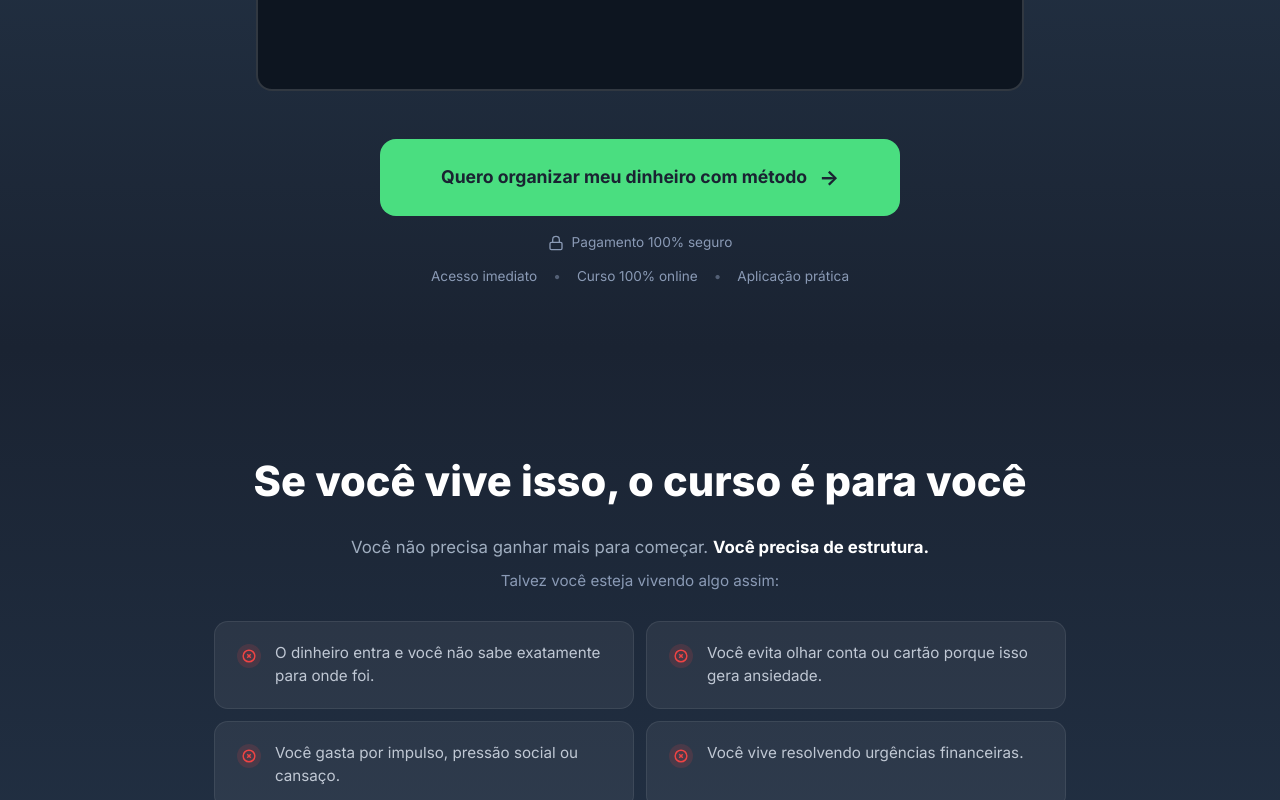
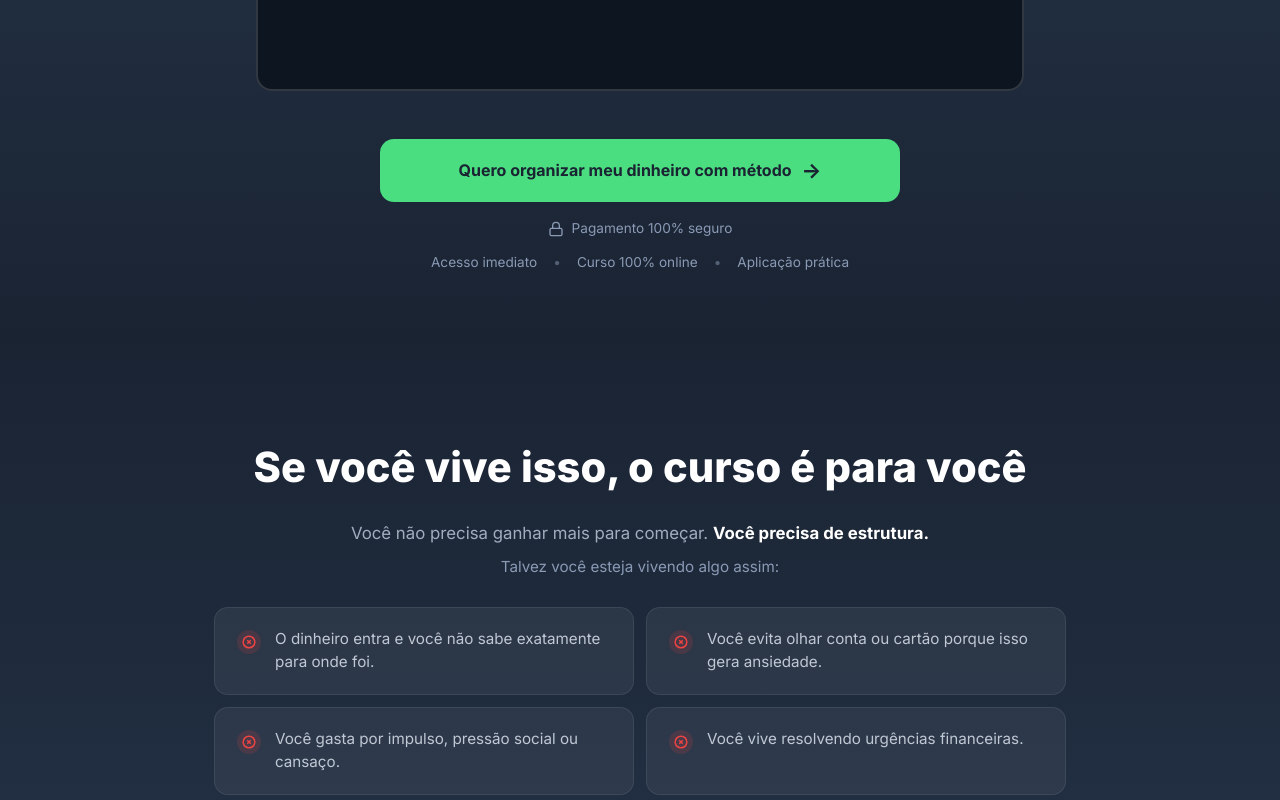
Before and after one commit to mariolellis2024/liberdadefinanceira, a React (Vite) app: page / in a window 1280 px wide. Shown: the part 780-1580 px from the top of the page. Built offline with nearby package versions, Linux system fonts and the light colour scheme; no server answers.

Commit message:
fix: compact pricing card - reduce spacings, prevent button wrap, remove redundant text

```diff
--- a/src/components/Preco.tsx
+++ b/src/components/Preco.tsx
@@ -57,8 +57,10 @@ export default function Preco() {
             ))}
           </ul>
 
-          <CtaButton href="#" />
-          <SecurityBadge />
+          <div className="preco-cta-area">
+            <CtaButton href="#" />
+            <SecurityBadge />
+          </div>
 
           <div className="garantia-box">
             <div className="garantia-icon">
@@ -73,11 +75,6 @@ export default function Preco() {
             </p>
           </div>
         </div>
-
-        <p className="preco-nota">
-          A decisão de organizar seu dinheiro é mais importante que o valor deste
-          investimento.
-        </p>
       </div>
     </section>
   );
--- a/src/index.css
+++ b/src/index.css
@@ -89,19 +89,20 @@ img {
     display: flex;
     align-items: center;
     justify-content: center;
-    gap: 12px;
+    gap: 10px;
     width: 100%;
-    padding: 24px 40px;
+    padding: 18px 32px;
     background: #4ade80;
     color: #1a2332;
-    font-size: 1.1rem;
+    font-size: 1rem;
     font-weight: 700;
-    border-radius: 16px;
+    border-radius: 14px;
     border: none;
     cursor: pointer;
     transition: transform 0.2s, box-shadow 0.2s, background 0.2s;
     text-align: center;
-    line-height: 1.4;
+    line-height: 1.3;
+    white-space: nowrap;
 }
 
 .cta-button:hover {
@@ -866,12 +867,17 @@ img {
 }
 
 .preco-card {
-    max-width: 480px;
+    max-width: 460px;
     margin: 0 auto;
-    padding: 40px 32px;
+    padding: 32px 28px;
     background: rgba(255, 255, 255, 0.04);
     border-radius: 20px;
     border: 1px solid rgba(255, 255, 255, 0.08);
+}
+
+/* Hide the variation pricing below CTA inside the preco card — prices are already shown above */
+.preco-cta-area .cta-pricing {
+    display: none;
 }
 
 .preco-badge {
@@ -884,7 +890,7 @@ img {
     font-weight: 700;
     color: #d4a854;
     letter-spacing: 2px;
-    margin-bottom: 24px;
+    margin-bottom: 16px;
     text-transform: uppercase;
 }
 
@@ -913,22 +919,23 @@ img {
 }
 
 .preco-valor {
-    font-size: clamp(3rem, 8vw, 4.5rem);
+    font-size: clamp(3rem, 8vw, 4rem);
     font-weight: 800;
     color: #fff;
+    margin-bottom: 0;
+    line-height: 1.1;
+}
+
+.preco-avista {
+    font-size: 0.88rem;
+    color: #8a9ab5;
     margin-bottom: 4px;
 }
 
-.preco-avista {
-    font-size: 0.9rem;
-    color: #8a9ab5;
-    margin-bottom: 12px;
-}
-
 .preco-parcelas {
-    font-size: 0.95rem;
+    font-size: 0.92rem;
     color: #c0c8d4;
-    margin-bottom: 32px;
+    margin-bottom: 24px;
 }
 
 .preco-parcelas strong {
@@ -939,7 +946,7 @@ img {
 .preco-features {
     list-style: none;
     text-align: left;
-    margin-bottom: 32px;
+    margin-bottom: 24px;
 }
 
 .preco-features li {
@@ -973,7 +980,7 @@ img {
     background: rgba(74, 222, 128, 0.06);
     border-radius: 12px;
     border: 1px solid rgba(74, 222, 128, 0.15);
-    margin-top: 32px;
+    margin-top: 20px;
     text-align: left;
 }
 
@@ -999,13 +1006,6 @@ img {
 
 .garantia-box p strong {
     color: #e0e0e0;
-}
-
-.preco-nota {
-    font-size: 0.85rem;
-    color: #8a9ab5;
-    font-style: italic;
-    margin-top: 24px;
 }
 
 /* ============================
```
